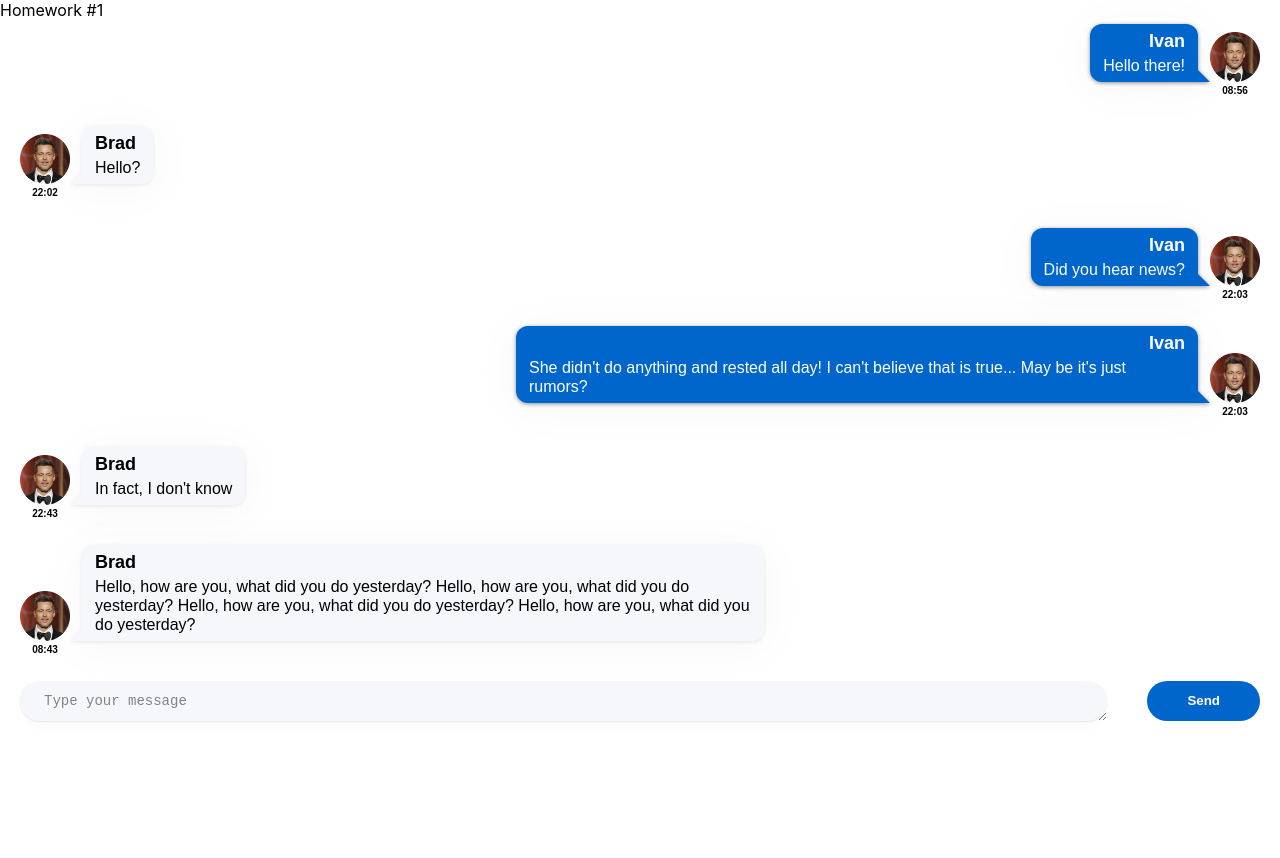
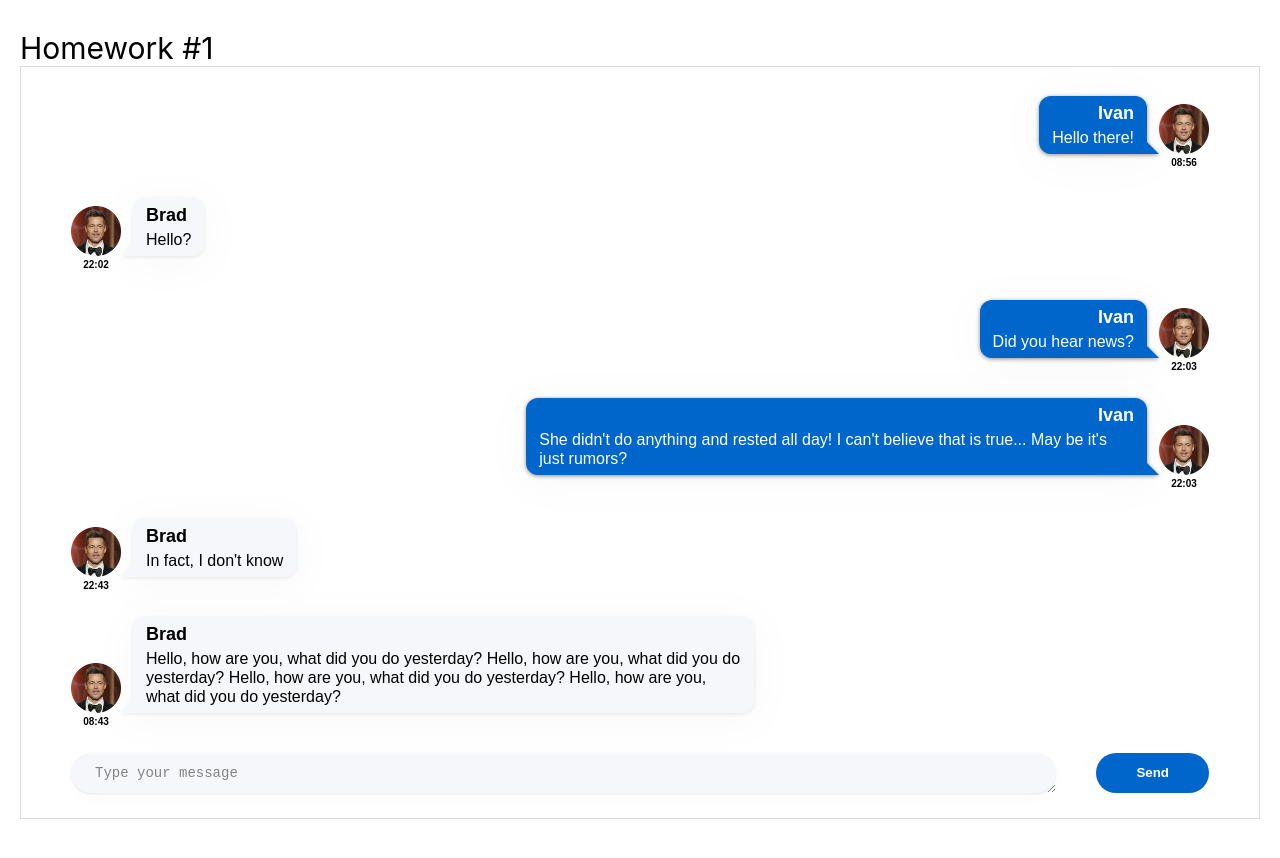
Before and after one commit to apastan/hw-sprint-2, a React (Create React App) app: page / in a window 1280 px wide. Shown: the top 858 px of the page. Built offline with nearby package versions, Linux system fonts and the light colour scheme; the HTML template or start-up script is replaced by a standard one.

Commit message:
Style App component

```diff
--- a/src/s1-main/App.module.css
+++ b/src/s1-main/App.module.css
@@ -1,13 +1,18 @@
 .App {
     --header_height: 60px;
-}
 
-.hw {
     width: 1270px;
     padding: 0 15px;
     margin: 0 auto;
 }
 
+.hw {
+    padding: 25px 50px;
+    border: 1px solid #dbd9d9;
+    margin-bottom: 100px;
+}
+
 .hwTitle {
-
+    font-size: 30px;
+    margin-top: 30px;
 }
--- a/src/s2-homeworks/hw01/message-sender/MessageSender.module.css
+++ b/src/s2-homeworks/hw01/message-sender/MessageSender.module.css
@@ -4,8 +4,6 @@
 
     font-family: 'Montserrat', sans-serif;
     font-size: 16px;
-
-    margin-bottom: 300px;
 }
 
 .textarea {
```
